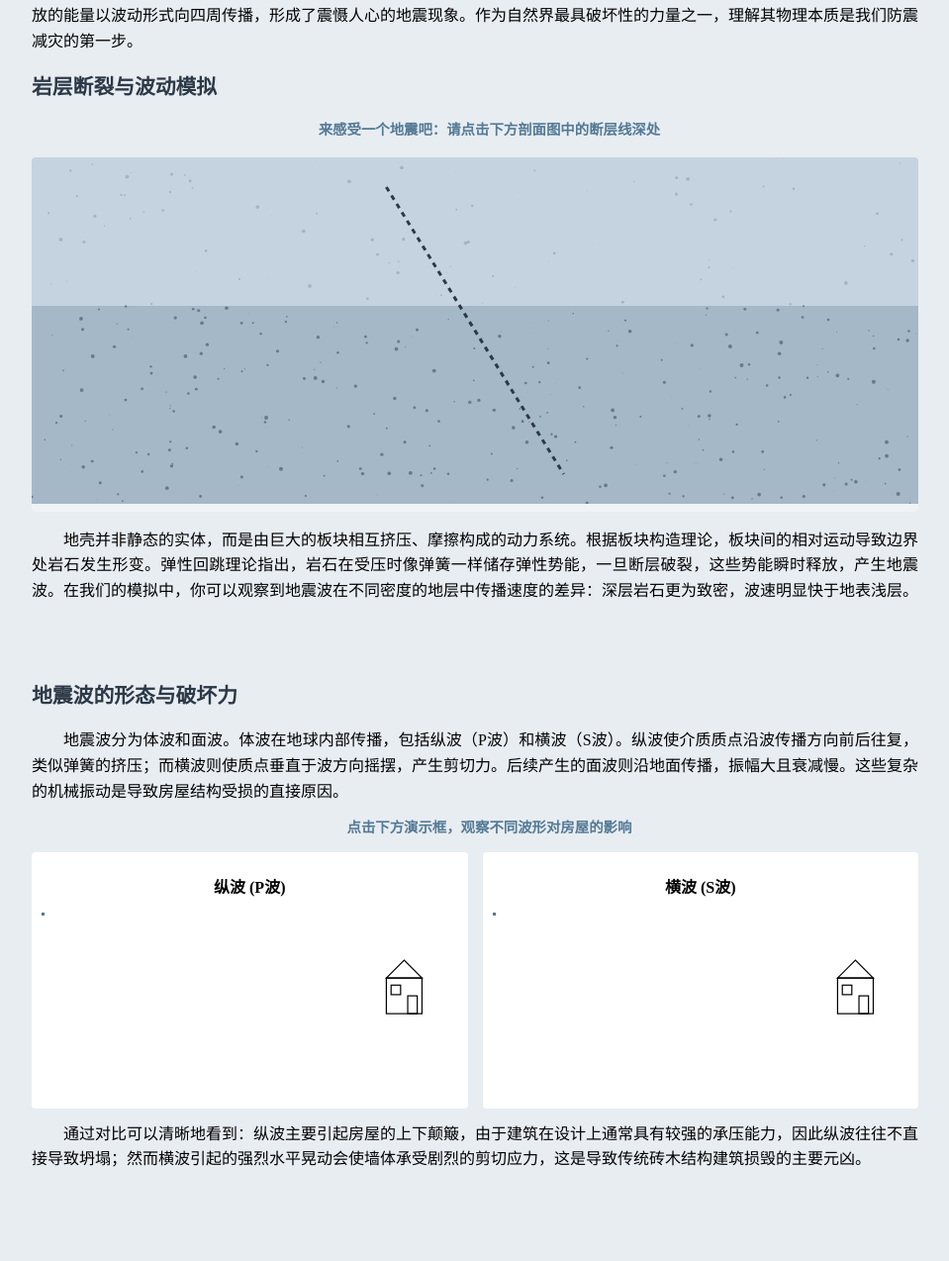
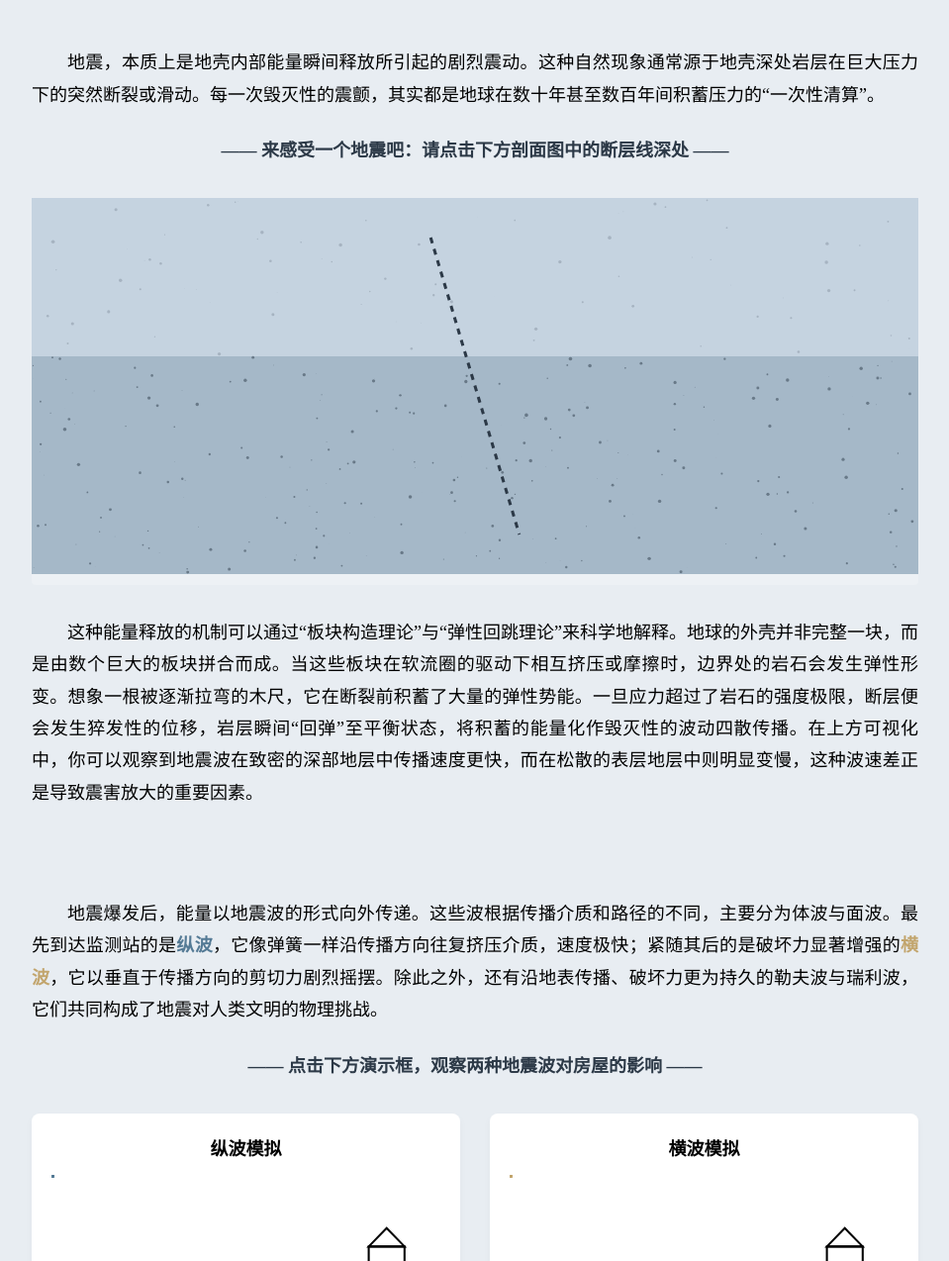
Before and after one commit to Synthase21/earthquake-vis, a website built with Vite: page index.html in a window 1280 px wide. Shown: the part 315-1589 px from the top of the page at 99% size, without its empty margins (160-1119 px from the left). Before the commit the page ends 1544 px from the top, so only its background shows below. Built offline with nearby package versions, Linux system fonts and the light colour scheme.

Commit message:
feat: add screen shake on click and update S-wave particle colors

```diff
--- a/index.html
+++ b/index.html
@@ -2,39 +2,38 @@
 <html lang="zh-CN">
 <head>
     <meta charset="UTF-8">
-    <title>地震科学可视化文档</title>
+    <title>地震灾害科学可视化</title>
 </head>
 <body>
     <div id="app">
         <h1 class="main-title">为什么地震如此可怖？我们该如何抵御？</h1>
 
-        <section class="step" id="ch1-intro">
+        <section class="step" id="ch1-1">
             <h2 class="chapter-title">第一章：震颤的根源</h2>
-            <p>地震是地球内部能量快速释放引起的震动。当地壳内部积聚的应力超过岩层的强度时，岩层会发生突然断裂或位移，这种释放的能量以波动形式向四周传播，形成了震慑人心的地震现象。作为自然界最具破坏性的力量之一，理解其物理本质是我们防震减灾的第一步。</p>
+            <p>地震，本质上是地壳内部能量瞬间释放所引起的剧烈震动。这种自然现象通常源于地壳深处岩层在巨大压力下的突然断裂或滑动。每一次毁灭性的震颤，其实都是地球在数十年甚至数百年间积蓄压力的“一次性清算”。</p>
 
-            <h3 class="section-title">岩层断裂与波动模拟</h3>
-            <p class="click-hint">来感受一个地震吧：请点击下方剖面图中的断层线深处</p>
+            <p class="click-hint">—— 来感受一个地震吧：请点击下方剖面图中的断层线深处 ——</p>
             <div id="fault-viz" class="viz-container"></div>
 
-            <p>地壳并非静态的实体，而是由巨大的板块相互挤压、摩擦构成的动力系统。根据板块构造理论，板块间的相对运动导致边界处岩石发生形变。弹性回跳理论指出，岩石在受压时像弹簧一样储存弹性势能，一旦断层破裂，这些势能瞬时释放，产生地震波。在我们的模拟中，你可以观察到地震波在不同密度的地层中传播速度的差异：深层岩石更为致密，波速明显快于地表浅层。</p>
+            <p>这种能量释放的机制可以通过“板块构造理论”与“弹性回跳理论”来科学地解释。地球的外壳并非完整一块，而是由数个巨大的板块拼合而成。当这些板块在软流圈的驱动下相互挤压或摩擦时，边界处的岩石会发生弹性形变。想象一根被逐渐拉弯的木尺，它在断裂前积蓄了大量的弹性势能。一旦应力超过了岩石的强度极限，断层便会发生猝发性的位移，岩层瞬间“回弹”至平衡状态，将积蓄的能量化作毁灭性的波动四散传播。在上方可视化中，你可以观察到地震波在致密的深部地层中传播速度更快，而在松散的表层地层中则明显变慢，这种波速差正是导致震害放大的重要因素。</p>
         </section>
 
-        <section class="step" id="ch1-waves">
-            <h3 class="section-title">地震波的形态与破坏力</h3>
-            <p>地震波分为体波和面波。体波在地球内部传播，包括纵波（P波）和横波（S波）。纵波使介质质点沿波传播方向前后往复，类似弹簧的挤压；而横波则使质点垂直于波方向摇摆，产生剪切力。后续产生的面波则沿地面传播，振幅大且衰减慢。这些复杂的机械振动是导致房屋结构受损的直接原因。</p>
+        <section class="step" id="ch1-2">
+            <p>地震爆发后，能量以地震波的形式向外传递。这些波根据传播介质和路径的不同，主要分为体波与面波。最先到达监测站的是<span class="p-wave-txt">纵波</span>，它像弹簧一样沿传播方向往复挤压介质，速度极快；紧随其后的是破坏力显著增强的<span class="s-wave-txt">横波</span>，它以垂直于传播方向的剪切力剧烈摇摆。除此之外，还有沿地表传播、破坏力更为持久的勒夫波与瑞利波，它们共同构成了地震对人类文明的物理挑战。</p>
 
-            <p class="click-hint">点击下方演示框，观察不同波形对房屋的影响</p>
+            <p class="click-hint">—— 点击下方演示框，观察两种地震波对房屋的影响 ——</p>
             <div class="wave-grid">
-                <div id="p-wave-box" class="wave-box">
-                    <p style="text-indent:0; text-align:center; font-weight:bold;">纵波 (P波)</p>
+                <div id="p-box" class="wave-box">
+                    <div style="text-align:center; font-weight:bold; margin-bottom:10px;">纵波模拟</div>
                     <div id="p-viz"></div>
                 </div>
-                <div id="s-wave-box" class="wave-box">
-                    <p style="text-indent:0; text-align:center; font-weight:bold;">横波 (S波)</p>
+                <div id="s-box" class="wave-box">
+                    <div style="text-align:center; font-weight:bold; margin-bottom:10px;">横波模拟</div>
                     <div id="s-viz"></div>
                 </div>
             </div>
-            <p>通过对比可以清晰地看到：纵波主要引起房屋的上下颠簸，由于建筑在设计上通常具有较强的承压能力，因此纵波往往不直接导致坍塌；然而横波引起的强烈水平晃动会使墙体承受剧烈的剪切应力，这是导致传统砖木结构建筑损毁的主要元凶。</p>
+
+            <p>通过物理仿真对比可以直观发现：<span class="p-wave-txt">纵波</span>引起的建筑响应主要表现为高频的垂直颠簸，由于常规建筑在设计时已具备较强的抗重力承载能力，因此<span class="p-wave-txt">纵波</span>通常不会造成建筑主体的垮塌。然而，<span class="s-wave-txt">横波</span>带来的剧烈水平晃动则完全不同，它产生的侧向剪切力会轻易撕裂未经加固的墙体。在模拟中，当<span class="s-wave-txt">横波</span>震动停止后，你可以观察到房屋由于剪切应力超过极限而呈现出的倒塌状态，这正是防震工程学中必须攻克的核心难题。</p>
         </section>
     </div>
     <script type="module" src="/main.js"></script>
--- a/scripts/ch1-wave.js
+++ b/scripts/ch1-wave.js
@@ -1,138 +1,131 @@
 import * as d3 from "d3";
 
 export function initCh1() {
-    drawFaultSimulation();
-    drawWaveComparison();
-    setupScrollEffects();
+    drawFault();
+    drawWaveSims();
+    setupScroll();
 }
 
-// 1.1 断层点击与差异波速模拟
-function drawFaultSimulation() {
+function drawFault() {
     const container = d3.select("#fault-viz");
     const width = container.node().getBoundingClientRect().width || 800;
-    const height = 350;
-    const boundaryY = 150; // 分界面高度
+    const height = 380;
+    const boundaryY = 160;
 
     const svg = container.append("svg").attr("width", "100%").attr("height", height);
 
-    // 绘制上下两个地层
-    svg.append("rect").attr("width", "100%").attr("height", boundaryY).attr("fill", "#C5D3E0"); // 浅层
-    svg.append("rect").attr("y", boundaryY).attr("width", "100%").attr("height", height - boundaryY).attr("fill", "#A5B8C8"); // 深层
-
-    // 绘制岩石质感（点）
-    const drawRocks = (yStart, yEnd, density, count) => {
-        for (let i = 0; i < count; i++) {
-            svg.append("circle")
-                .attr("cx", Math.random() * width)
-                .attr("cy", yStart + Math.random() * (yEnd - yStart))
-                .attr("r", Math.random() * 2)
-                .attr("fill", "#2C3947")
-                .attr("opacity", density);
+    // 地层与岩石点绘制（代码同前，保持不变）
+    svg.append("rect").attr("width", "100%").attr("height", boundaryY).attr("fill", "#C5D3E0");
+    svg.append("rect").attr("y", boundaryY).attr("width", "100%").attr("height", height - boundaryY).attr("fill", "#A5B8C8");
+    const createDots = (yS, yE, d, n) => {
+        for(let i=0; i<n; i++){
+            svg.append("circle").attr("cx", Math.random()*width).attr("cy", yS+Math.random()*(yE-yS))
+               .attr("r", Math.random()*1.8).attr("fill", "#2C3947").attr("opacity", d);
         }
     };
-    drawRocks(0, boundaryY, 0.2, 100); // 稀疏
-    drawRocks(boundaryY, height, 0.5, 300); // 密集
+    createDots(0, boundaryY, 0.2, 80);
+    createDots(boundaryY, height, 0.5, 250);
 
-    // 断层斜线
-    svg.append("line")
-        .attr("x1", "40%").attr("y1", 30).attr("x2", "60%").attr("y2", height - 30)
-        .attr("stroke", "#2C3947").attr("stroke-width", 3).attr("stroke-dasharray", "5,5");
+    // 断层线
+    svg.append("line").attr("x1","45%").attr("y1",40).attr("x2","55%").attr("y2",height-40)
+       .attr("stroke","#2C3947").attr("stroke-width",3).attr("stroke-dasharray","6,6");
 
-    svg.on("click", (event) => {
-        const [mx, my] = d3.pointer(event);
+    // 点击交互：生成波纹 + 触发震动
+    svg.on("click", (e) => {
+        const [mx, my] = d3.pointer(e);
 
-        // 触发抖动
+        // --- 核心修改：确保 body 加上 shaking 类 ---
         d3.select("body").classed("shaking", true);
-        setTimeout(() => d3.select("body").classed("shaking", false), 400);
+        // 500ms 后移除，允许下次点击再次触发
+        setTimeout(() => d3.select("body").classed("shaking", false), 500);
 
-        // 产生4个同心圆，每个圆带有速度差异
-        for (let i = 0; i < 4; i++) {
-            const circle = svg.append("path")
-                .attr("fill", "none")
-                .attr("stroke", "#C2A56D")
-                .attr("stroke-width", 2)
-                .attr("opacity", 0.8);
-
+        for(let i=0; i<4; i++){
+            const circle = svg.append("path").attr("fill","none").attr("stroke","#C2A56D").attr("stroke-width",2);
             const timer = d3.timer((elapsed) => {
-                const t = (elapsed - i * 400) / 3000;
-                if (t < 0) return;
-                if (t > 1) { circle.remove(); timer.stop(); return; }
-
-                // 物理核心：在不同地层半径增长率不同
-                // 简化模型：计算圆弧上的点，y坐标越深，半径扩张越快
-                const segments = 60;
-                const pathData = d3.range(segments + 1).map(idx => {
-                    const angle = (idx / segments) * Math.PI * 2;
-                    const baseR = t * 600;
-                    // 如果点在下方地层，半径倍增 (速度快)
-                    const currentY = my + Math.sin(angle) * baseR;
-                    const speedMult = currentY > boundaryY ? 1.8 : 0.8;
-                    return [
-                        mx + Math.cos(angle) * baseR * speedMult,
-                        my + Math.sin(angle) * baseR * speedMult
-                    ];
+                const t = (elapsed - i*500) / 3500;
+                if(t<0) return;
+                if(t>1) { circle.remove(); timer.stop(); return; }
+                const segments = 80;
+                const pathData = d3.range(segments+1).map(idx => {
+                    const angle = (idx/segments)*Math.PI*2;
+                    const baseR = t*700;
+                    const py = my + Math.sin(angle)*baseR;
+                    const speed = py > boundaryY ? 1.9 : 0.8;
+                    return [mx + Math.cos(angle)*baseR*speed, my + Math.sin(angle)*baseR*speed];
                 });
-                circle.attr("d", d3.line().curve(d3.curveBasisClosed)(pathData))
-                      .style("opacity", 0.8 * (1 - t));
+                circle.attr("d", d3.line().curve(d3.curveBasisClosed)(pathData)).style("opacity", 0.7*(1-t));
             });
         }
     });
 }
 
-// 1.3 波形对比与房屋联动
-function drawWaveComparison() {
-    const renderWave = (containerId, type) => {
-        const box = d3.select(containerId);
-        const w = 350, h = 150;
+function drawWaveSims() {
+    const setup = (id, type) => {
+        const box = d3.select(id);
+        const w = 380, h = 180;
         const svg = box.append("svg").attr("viewBox", `0 0 ${w} ${h}`);
 
-        // 绘制质点链
-        const numParticles = 30;
-        const particles = d3.range(numParticles).map(i => ({ ox: 20 + i * 10, x: 20 + i * 10, y: h / 2 }));
-        const dots = svg.selectAll("circle").data(particles).join("circle").attr("r", 2.5).attr("fill", "#547A95");
+        // --- 核心修改：S波质点变为沙金色，P波保持钢蓝色 ---
+        const particleColor = (type === 'P') ? "var(--accent-blue)" : "var(--highlight-gold)";
+        const dots = svg.selectAll("circle")
+                        .data(d3.range(35))
+                        .join("circle")
+                        .attr("r", 2.8)
+                        .attr("fill", particleColor);
 
-        // 绘制房屋 (由路径组成：底座矩形+顶三角形+门窗)
-        const houseG = svg.append("g").attr("transform", `translate(${w - 60}, ${h / 2 - 20})`);
-        houseG.append("rect").attr("width", 30).attr("height", 30).attr("fill", "none").attr("stroke", "#000"); // 墙
-        houseG.append("path").attr("d", "M 0 0 L 15 -15 L 30 0 Z").attr("fill", "none").attr("stroke", "#000"); // 屋顶
-        houseG.append("rect").attr("x", 18).attr("y", 15).attr("width", 8).attr("height", 15).attr("fill", "none").attr("stroke", "#000"); // 门
-        houseG.append("rect").attr("x", 4).attr("y", 6).attr("width", 8).attr("height", 8).attr("fill", "none").attr("stroke", "#000"); // 窗
+        const houseG = svg.append("g").attr("transform", `translate(${w-70}, ${h/2-20})`);
 
-        let isActive = false;
-        box.on("click", () => isActive = !isActive);
+        const drawHouse = (g, color="#000") => {
+            g.append("rect").attr("width",35).attr("height",35).attr("fill","none").attr("stroke",color).attr("stroke-width",2);
+            g.append("path").attr("d","M 0 0 L 17.5 -18 L 35 0 Z").attr("fill","none").attr("stroke",color).attr("stroke-width",2);
+            g.append("rect").attr("x",22).attr("y",15).attr("width",8).attr("height",20).attr("fill","none").attr("stroke",color);
+        };
+        drawHouse(houseG);
+
+        // --- 核心修改：删掉绘制 sPath (黄色实线) 的逻辑 ---
+        // const sPath = type==='S' ? ... // 已删除
+
+        let active = false;
+        let collapsed = false;
+
+        box.on("click", () => {
+            active = !active;
+            if(!active && type==='S') collapsed = true;
+        });
 
         d3.timer((elapsed) => {
-            if (!isActive) return;
-            const t = elapsed / 1000;
-
-            if (type === 'P') {
-                dots.attr("cx", d => d.ox + 8 * Math.sin(t * 5 - d.ox * 0.1)).attr("cy", h / 2);
-                houseG.attr("transform", `translate(${w - 60}, ${h / 2 - 20 + 3 * Math.sin(t * 10)})`);
+            const t = elapsed/1000;
+            if(active){
+                if(type === 'P'){
+                    dots.attr("cx", i => 30+i*8 + 10*Math.sin(t*6 - i*0.4)).attr("cy", h/2);
+                    houseG.attr("transform", `translate(${w-70}, ${h/2-20 + 5*Math.sin(t*12)})`);
+                } else {
+                    // S波质点模拟：只上下波动
+                    dots.attr("cx", i => 30+i*8).attr("cy", i => h/2 + 20*Math.sin(t*6 - i*0.3));
+                    const wy = 15*Math.sin(t*6 - (w-70)*0.04);
+                    houseG.attr("transform", `translate(${w-70+wy}, ${h/2-20}) skewX(${wy*0.6})`);
+                }
             } else {
-                dots.attr("cx", d => d.ox).attr("cy", d => h / 2 + 15 * Math.sin(t * 5 - d.ox * 0.05));
-                const waveY = 10 * Math.sin(t * 5 - (w - 60) * 0.05);
-                houseG.attr("transform", `translate(${w - 60 + waveY}, ${h / 2 - 20}) skewX(${waveY * 0.5})`);
+                if(type==='S' && collapsed){
+                    houseG.transition().duration(500)
+                          .attr("transform", `translate(${w-65}, ${h/2-10}) rotate(15) skewX(10)`)
+                          .style("opacity", 0.8);
+                } else {
+                    houseG.attr("transform", `translate(${w-70}, ${h/2-20}) skewX(0) rotate(0)`);
+                }
             }
         });
     };
-
-    renderWave("#p-viz", "P");
-    renderWave("#s-viz", "S");
+    setup("#p-box", "P");
+    setup("#s-box", "S");
 }
 
-// 修正后的滚动监听逻辑
-function setupScrollEffects() {
-    const observer = new IntersectionObserver((entries) => {
-        entries.forEach(entry => {
-            // 当元素进入视野
-            if (entry.isIntersecting) {
-                entry.target.classList.add('visible');
-            } else {
-                // 离开视野时重置，确保下次翻回来还有动画效果
-                entry.target.classList.remove('visible');
-            }
+function setupScroll() {
+    const obs = new IntersectionObserver((es) => {
+        es.forEach(e => {
+            if(e.isIntersecting) e.target.classList.add('visible');
+            else e.target.classList.remove('visible');
         });
     }, { threshold: 0.1 });
-
-    document.querySelectorAll('.step').forEach(s => observer.observe(s));
+    document.querySelectorAll('.step').forEach(s => obs.observe(s));
 }
--- a/style.css
+++ b/style.css
@@ -1,4 +1,3 @@
-/* 全局色彩与字体规范 */
 :root {
   --bg-color: #E8EDF2;
   --text-main: #000000;
@@ -12,55 +11,56 @@ body {
   color: var(--text-main);
   margin: 0;
   padding: 0;
-  /* 设置基础字体为宋体 */
   font-family: "SimSun", "STSong", serif;
-  line-height: 1.6;
+  font-size: 18px; /* 正文字体略大 */
+  line-height: 1.8;
 }
 
-/* 标题样式：黑体 */
 h1, h2, h3 {
   font-family: "SimHei", "STHeiti", sans-serif;
   color: var(--text-highlight);
-  margin-top: 1.5rem;
-  margin-bottom: 1rem;
+  font-weight: bold;
 }
 
 .main-title {
   text-align: center;
-  font-size: 2.5rem;
-  padding-top: 4rem;
-  font-weight: bold;
+  font-size: 2.8rem;
+  padding: 5rem 0 3rem 0;
+  margin: 0;
+  /* 取消下划线 */
 }
 
 .chapter-title {
-  font-size: 1.8rem;
-  border-bottom: 2px solid var(--text-highlight);
+  font-size: 2.2rem;
+  border-bottom: 3px solid var(--text-highlight); /* 章节标题保留横线 */
   padding-bottom: 0.5rem;
   display: inline-block;
+  margin-bottom: 2rem;
 }
 
-.section-title {
-  font-size: 1.3rem;
-  font-weight: bold;
-  margin-top: 1rem;
+/* 章节内小标题 */
+.section-head {
+  font-size: 1.6rem;
+  margin: 2rem 0 1rem 0;
 }
 
-/* 段落首行缩进 */
 p {
-  text-indent: 2em;
-  margin: 0.8rem 0;
+  text-indent: 2em; /* 首行缩进 */
+  margin-bottom: 1.5rem; /* 段落间距 */
   text-align: justify;
 }
 
-/* 布局紧凑性 */
+/* 强调文字 */
+.p-wave-txt { color: var(--accent-blue); font-weight: bold; text-indent: 0; }
+.s-wave-txt { color: var(--highlight-gold); font-weight: bold; text-indent: 0; }
+
 .step {
-  opacity: 0; /* 默认透明 */
-  transform: translateY(20px);
-  transition: opacity 0.8s ease, transform 0.8s ease;
-  padding: 1rem 15% 2rem 15%; /* 侧边留白 */
+  opacity: 0;
+  transform: translateY(30px);
+  transition: opacity 1s ease, transform 1s ease;
+  padding: 0 15% 3rem 15%;
 }
 
-/* 激活状态（由JS控制重复触发） */
 .step.visible {
   opacity: 1;
   transform: translateY(0);
@@ -68,38 +68,51 @@ p {
 
 .viz-container {
   width: 100%;
-  margin: 1rem 0;
-  background: rgba(255, 255, 255, 0.3);
+  margin: 2rem 0; /* 保持间距 */
+  background: rgba(255, 255, 255, 0.2);
   border-radius: 4px;
-  overflow: hidden;
 }
 
 .wave-grid {
   display: grid;
   grid-template-columns: 1fr 1fr;
-  gap: 15px;
+  gap: 30px;
+  margin: 2rem 0;
 }
 
 .wave-box {
-  background: #fff;
-  padding: 10px;
-  border-radius: 4px;
+  background: #ffffff;
+  padding: 20px;
+  border-radius: 8px;
   cursor: pointer;
+  box-shadow: 0 4px 10px rgba(0,0,0,0.03);
 }
 
 .click-hint {
   text-align: center;
   font-weight: bold;
-  color: var(--accent-blue);
-  font-size: 0.9rem;
+  color: var(--text-highlight);
+  margin-bottom: 1rem;
+  text-indent: 0;
 }
 
-/* 屏幕抖动动画 */
+/* 屏幕震动动画：模拟剧烈的地表震动 */
 @keyframes shake-screen {
-  0% { transform: translate(0,0); }
-  10% { transform: translate(-2px, -2px); }
-  30% { transform: translate(2px, 2px); }
-  50% { transform: translate(-2px, 2px); }
-  100% { transform: translate(0,0); }
+  0% { transform: translate(0, 0); }
+  10% { transform: translate(-4px, -2px); }
+  20% { transform: translate(4px, 2px); }
+  30% { transform: translate(-4px, 2px); }
+  40% { transform: translate(4px, -2px); }
+  50% { transform: translate(-4px, -2px); }
+  60% { transform: translate(4px, 2px); }
+  70% { transform: translate(-4px, 2px); }
+  80% { transform: translate(4px, -2px); }
+  90% { transform: translate(-4px, -2px); }
+  100% { transform: translate(0, 0); }
 }
-.shaking { animation: shake-screen 0.4s ease-in-out; }
+
+.shaking {
+  animation: shake-screen 0.5s cubic-bezier(.36, .07, .19, .97) both;
+  /* 确保震动时不会出现滚动条闪烁 */
+  overflow: hidden;
+}
```
